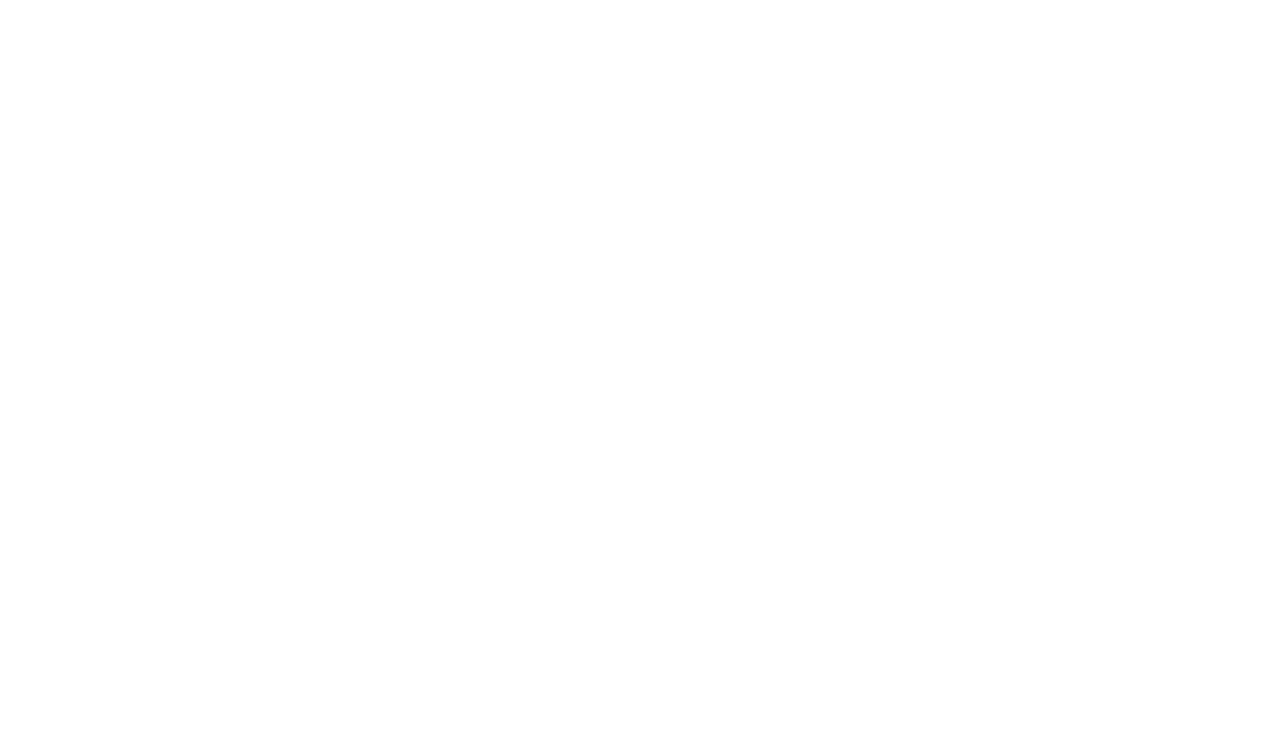
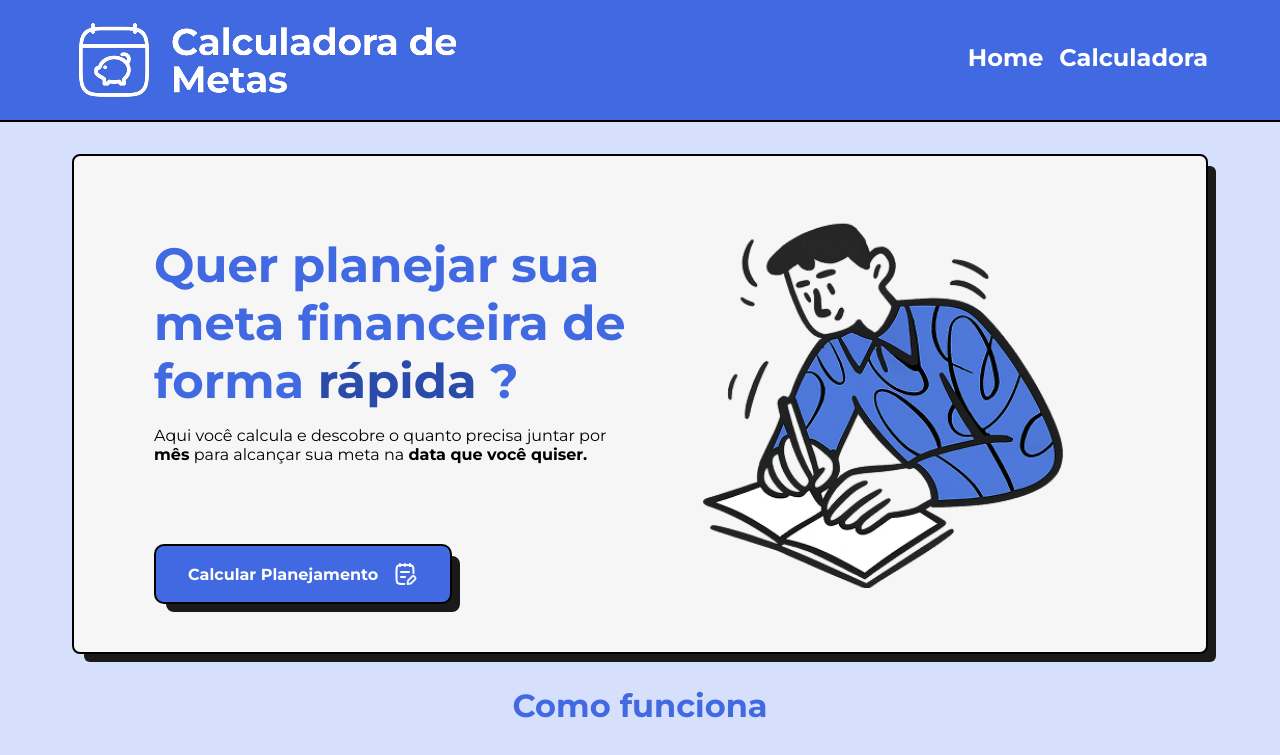
Before and after one commit to BernardoS/calculadora-metas, a React (Vite) app: page / in a window 1280 px wide. Before the commit this address had no page. Shown: the top 755 px of the page. Built offline with nearby package versions, Linux system fonts and the light colour scheme.

Commit message:
fix: remove `/calculadora-metas` from routes and links

```diff
--- a/src/components/Header/index.tsx
+++ b/src/components/Header/index.tsx
@@ -15,12 +15,12 @@
         <HeaderContainer>
             <HeaderContent>
                 <DesktopContent>
-                    <LogoContainer to="/calculadora-metas">
+                    <LogoContainer to="/">
                         <LogoImage src={HeaderLogo} aria-label="Calculadora de Metas" />
                     </LogoContainer>
                     <NavBar>
-                        <NavItem to="/calculadora-metas">Home</NavItem>
-                        <NavItem to="/calculadora-metas/info">Calculadora</NavItem>
+                        <NavItem to="/">Home</NavItem>
+                        <NavItem to="/info">Calculadora</NavItem>
                     </NavBar>
                 </DesktopContent>
 
@@ -30,7 +30,7 @@
                             <img alt="Ícone do menu hamburguer" src={MenuIcon} />
                         </button>
                     </MenuButtonContainer>
-                    <MobileLogoContainer to="/calculadora-metas">
+                    <MobileLogoContainer to="/">
                         <img src={HeaderMobileLogo} aria-label="Calculadora de Metas" />
                     </MobileLogoContainer>
 
@@ -46,11 +46,11 @@
 
                             </DrawerHeader>
                             <DrawerOptions>
-                                <DrawerOption onClick={() => setOpen(false)} to="/calculadora-metas">
+                                <DrawerOption onClick={() => setOpen(false)} to="/">
                                     <img src={HomeIcon} alt="Ícone da home" />
                                     Home
                                 </DrawerOption>
-                                <DrawerOption onClick={() => setOpen(false)} to="/calculadora-metas/info">
+                                <DrawerOption onClick={() => setOpen(false)} to="/info">
                                     <img src={CalculatorIcon} alt="Ícone da calculadora" />
                                     Calculadora
                                 </DrawerOption>
--- a/src/pages/GoalInfo/index.tsx
+++ b/src/pages/GoalInfo/index.tsx
@@ -70,7 +70,7 @@
 
         setGoal(newGoal);
         setGoalContext(newGoal); // Update the context with the new goal
-        navigate("/calculadora-metas/resultados");
+        navigate("/resultados");
     }
 
     return (
--- a/src/pages/Home/index.tsx
+++ b/src/pages/Home/index.tsx
@@ -34,7 +34,7 @@
                                 <h2>Aqui você calcula e descobre o quanto precisa juntar por <b>mês</b> para alcançar sua meta na <b>data que você quiser.</b></h2>
                             </BannerInfoText>
                             <BannerAction>
-                                <BannerActionLink to="/calculadora-metas/info" >
+                                <BannerActionLink to="/info" >
                                     Calcular Planejamento <img src={NoteIcon} alt="ícone de calcular a meta" />
                                 </BannerActionLink>
                             </BannerAction>
--- a/src/routes/MainRouter.tsx
+++ b/src/routes/MainRouter.tsx
@@ -10,9 +10,9 @@
         <BrowserRouter>
             <GoalProvider>
                 <Routes>
-                    <Route path="/calculadora-metas/" element={<Home />} />
-                    <Route path="/calculadora-metas/info" element={<GoalInfo />} />
-                    <Route path="/calculadora-metas/resultados" element={<GoalPlan />} />
+                    <Route path="/" element={<Home />} />
+                    <Route path="/info" element={<GoalInfo />} />
+                    <Route path="/resultados" element={<GoalPlan />} />
                 </Routes>
             </GoalProvider>
 
```
